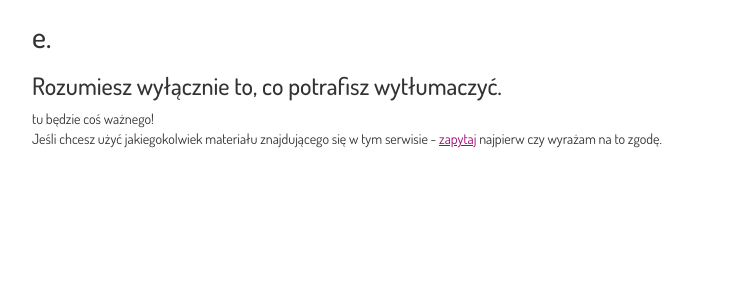
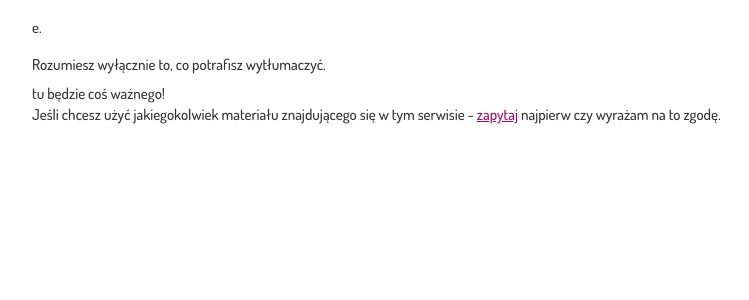
Before and after one commit to esencje/esencje.github.io, a Jekyll site: the page built from index.html, in a window 1280 px wide. Shown: the top 300 px of the page, without its empty margins (38-787 px from the left). Built offline with Jekyll 4.4.1, drawn with Linux system fonts in a browser that asks for light colours.

Commit message:
Update main.css

```diff
--- a/css/main.css
+++ b/css/main.css
@@ -1,6 +1,8 @@
 body, a, p, input, textarea, h1, h2, h3, h4, h5, h6, .h1, .h2, .h3, .h4, .h5, .h6 {
 	font-family: Dosis, Arial, 'sans-serif';
 	color:#333;
+	font-size: 15px;
+	font-weight: 500;
 }
 
 a {
```
